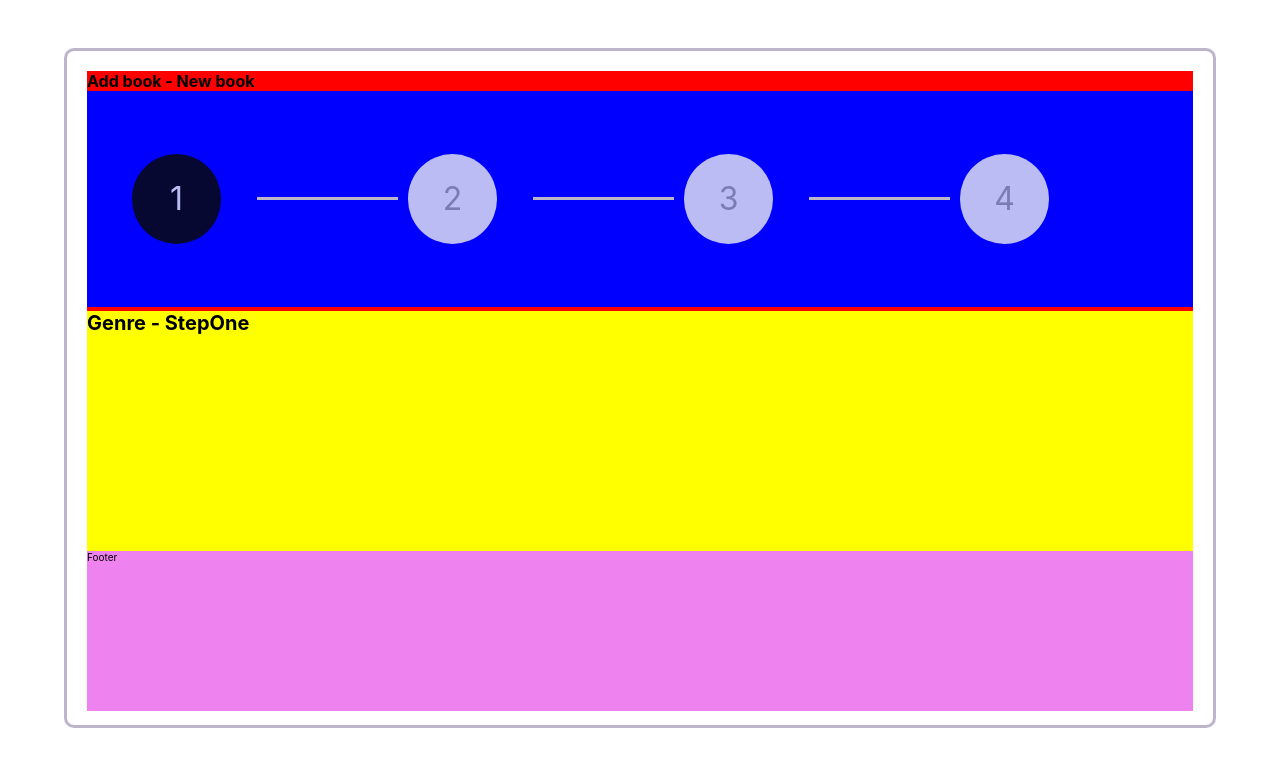
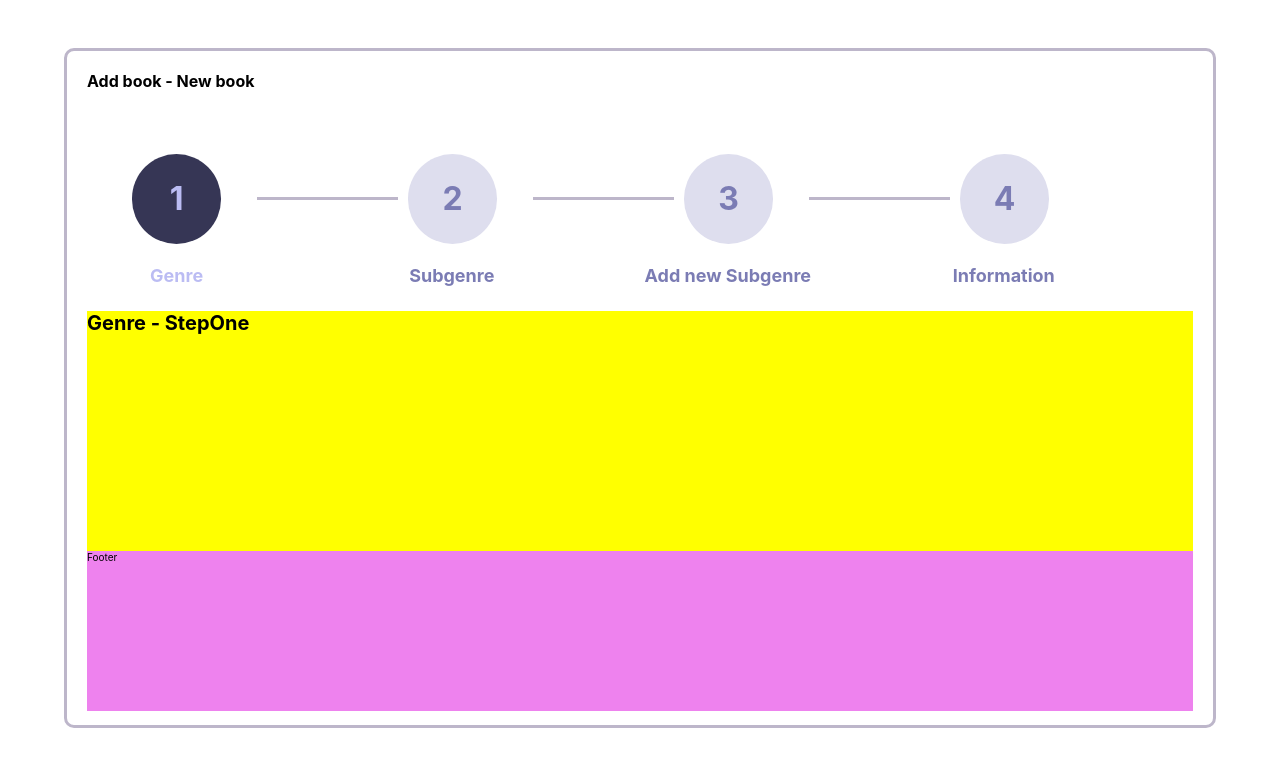
Before and after one commit to tatjama/vortex-app, a React (Create React App) app: page / in a window 1280 px wide. Shown: the top 766 px of the page. Built offline with nearby package versions, Linux system fonts and the light colour scheme.

Commit message:
Create navigation span

```diff
--- a/src/components/layout/Header.module.css
+++ b/src/components/layout/Header.module.css
@@ -1,5 +1,4 @@
 .header{
-    background-color: red;
     height: 30vh;
 }
 .title{
--- a/src/components/layout/Navigation.jsx
+++ b/src/components/layout/Navigation.jsx
@@ -8,27 +8,40 @@ const Navigation = () => {
             <ul className={classes.navigation}>
                 <li>
                     <NavLink exact={true}  style={(isActive) => ({
-                backgroundColor: isActive ? "rgb(7, 8, 49)" : "rgb(187, 188, 243)",
+                backgroundColor: isActive ? "rgb(54, 54, 85)" : "rgb(222, 222, 238)",
                 color: isActive ? "rgb(187, 188, 243)" : "rgb(123, 124, 180)"
-              })}  to={`/`}>1</NavLink>
+              })}  to={`/`}>1
+              <span className={classes.span}>Genre</span>
+              </NavLink>
+
                 </li>
                 <li>
                     <NavLink  style={(isActive) => ({
-                backgroundColor: isActive ? "rgb(7, 8, 49)" : "rgb(187, 188, 243)",
+                backgroundColor: isActive ? "rgb(54, 54, 85)" : "rgb(222, 222, 238)",
                 color: isActive ? "rgb(187, 188, 243)" : "rgb(123, 124, 180)"
-              })}  to={`/subgenre`}>2</NavLink>
+              })}  to={`/subgenre`}>2
+              <span className={classes.span}>Subgenre</span>
+              </NavLink>
+
                 </li>
                 <li>
                     <NavLink  style={(isActive) => ({
-                backgroundColor: isActive ? "rgb(7, 8, 49)" : "rgb(187, 188, 243)",
+                backgroundColor: isActive ? "rgb(54, 54, 85)" : "rgb(222, 222, 238)",
                 color: isActive ? "rgb(187, 188, 243)" : "rgb(123, 124, 180)"
-              })}  to={`/addSubgenre`}>3</NavLink>
+              })}  to={`/addSubgenre`}>3
+              <span className={classes.span}>Add new Subgenre</span>
+              </NavLink>
+
                 </li>
                 <li>
                     <NavLink  style={(isActive) => ({
-                backgroundColor: isActive ? "rgb(7, 8, 49)" : "rgb(187, 188, 243)",
+                backgroundColor: isActive ? "rgb(54, 54, 85)" : "rgb(222, 222, 238)",
                 color: isActive ? "rgb(187, 188, 243)" : "rgb(123, 124, 180)"
-              })}  to={`/information`}>4</NavLink>
+              })}  to={`/information`}>4
+              <span className={classes.span}>Information</span>
+              </NavLink>
+
+
                 </li>
             </ul>
 
--- a/src/components/layout/Navigation.module.css
+++ b/src/components/layout/Navigation.module.css
@@ -1,5 +1,4 @@
 .nav{
-    background-color: blue;
     height: 90%;
     padding: 3.5vw;
     display: flex;
@@ -12,18 +11,19 @@
 }
 .navigation li{
     list-style: none;
+    position: relative;
 }
 
 .navigation a {
     text-decoration: none;
     color: rgb(187, 188, 243);
-    background-color: green;
     width: 7vw;
     height: 7vw;
     margin-right: 2vw;
     line-height: 7vw;
     text-align: center;
     font-size: 2rem;
+    font-weight: bold;
     display: inline-block;
     border-radius:50%;
     -webkit-border-radius:50%;
@@ -39,10 +39,26 @@
     display: inline-block;
     margin: 10px;
 }
-
+.span{
+    position: absolute;
+    bottom: -6vw;
+    left: 8vw;
+    font-size: large;
+    display: block;
+    width: 16vw;
+    /*position: absolute;
+    bottom: -20px;
+    left: 13vw;
+    text-align: center;*/
+}
+.navigation li:first-child .span{
+    left: -4.5vw;
+}
+.active.span{
+    color: green;
+}
 @media screen and (max-width: 1000px){
     .navigation a{
-        background-color: orange;
         width: 11vw;
         height: 11vw;
         line-height: 11vw;
@@ -59,10 +75,9 @@
 
 @media screen and (max-width:500px) {
     .navigation a{
-        background-color: black;
-        width: 16vw;
-        height: 16vw;
-        line-height: 16vw;
+        width: 15vw;
+        height: 15vw;
+        line-height: 15vw;
     }
     .navigation li:not(:first-child)::before{
         width: 0px;
```
